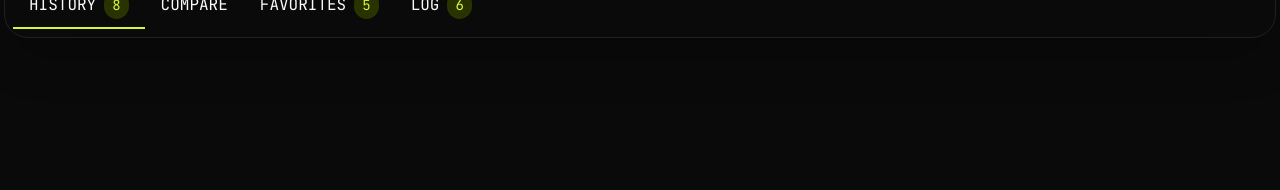
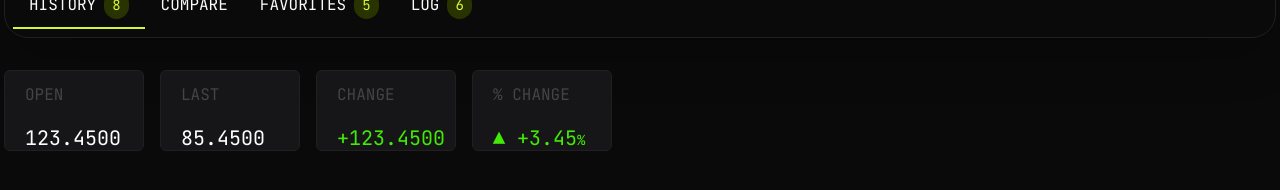
Before and after one commit to DanielMarques1404/foreign-exchange-checker, a React (Vite) app: page / in a window 1280 px wide. Shown: the part 502-692 px from the top of the page. Built offline with nearby package versions, Linux system fonts and the light colour scheme; no server answers.

Commit message:
MessageBox component - first commit

```diff
--- a/src/App.tsx
+++ b/src/App.tsx
@@ -1,5 +1,6 @@
 import { ExchangeTrade } from "./components/exchange-box/ExchangeTrade";
 import { LiveRatesGroup } from "./components/live-rates/LiveRatesGroup";
+import { MessageBox } from "./components/messages/MessageBox";
 import { SelectItemGroup } from "./components/ui/SelectItemGroup";
 import { TabButtonGroup } from "./components/ui/TabButtonGroup";
 import { useCurrencies } from "./hooks/useCurrencies";
@@ -56,6 +57,23 @@ function App() {
             ]}
           />
         </div>
+        <div className="flex gap-4">
+          <MessageBox label="open" value={123.45} className="w-35 h-20.25" />
+          <MessageBox label="last" value={85.45} className="w-35 h-20.25" />
+          <MessageBox
+            label="change"
+            value={123.45}
+            showSign
+            className="w-35 h-20.25"
+          />
+          <MessageBox
+            label="% change"
+            value={3.45}
+            showSign
+            showPercent
+            className="w-35 h-20.25"
+          />
+        </div>
       </section>
     </main>
   );
--- /dev/null
+++ b/src/components/messages/MessageBox.tsx
@@ -0,0 +1,41 @@
+import { cn } from "../../utils/cn";
+
+type MessageBoxProps = {
+  label: string;
+  value?: number;
+  className?: string;
+  showPercent?: boolean;
+  showSign?: boolean;
+};
+
+export const MessageBox = (props: MessageBoxProps) => {
+  return (
+    <div
+      className={cn(
+        "flex flex-col gap-4 bg-Neutral-700 border border-Neutral-600 rounded-md px-5 py-3",
+        props.className,
+      )}
+    >
+      <span className="text-Neutral-300">{props.label.toUpperCase()}</span>
+      <span
+        className={cn(
+          "text-Neutral-50 text-[20px]",
+          (props.showSign || props.showPercent) && "text-Green-500",
+        )}
+      >
+        {props.showPercent && props.value !== undefined && props.value > 0
+          ? "▲ "
+          : props.value !== undefined && props.value < 0
+            ? "▼ "
+            : ""}
+        {props.showSign && props.value !== undefined && props.value > 0
+          ? "+"
+          : ""}
+        {!props.showPercent ? props.value?.toFixed(4) : props.value?.toFixed(2)}
+        {props.showPercent && props.value !== undefined && (
+          <span className="text-sm">%</span>
+        )}
+      </span>
+    </div>
+  );
+};
```
